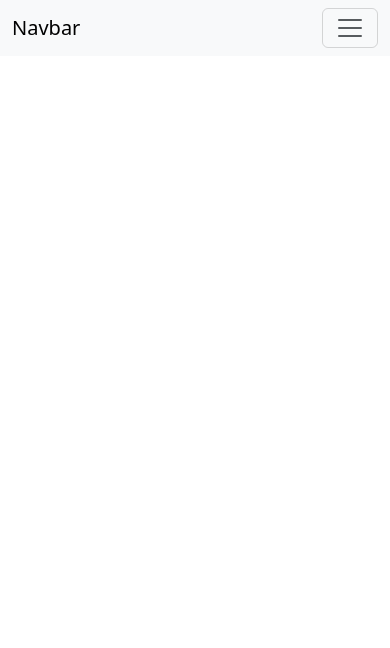
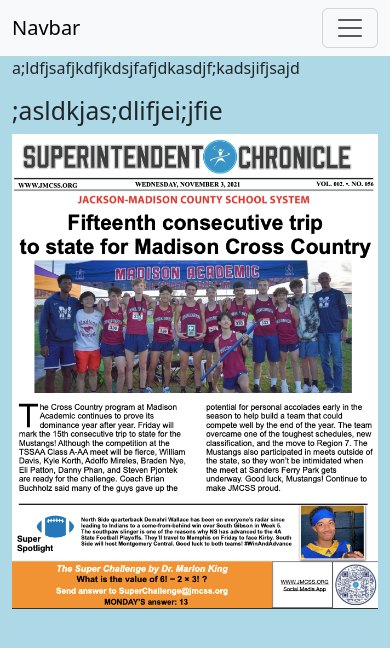
Before and after one commit to westtntrack/Project, a plain HTML site: page index.html in a window 390 px wide. Drawn offline with nearby package versions, Linux system fonts and the light colour scheme.

Commit message:
j,yukgik,ukiky,

```diff
--- a/index.html
+++ b/index.html
@@ -1,16 +1,22 @@
 <!doctype html>
 <html lang="en">
+
 <head>
   <meta charset="utf-8">
   <meta name="viewport" content="width=device-width, initial-scale=1">
   <title>Bootstrap demo</title>
-    <link href="https://cdn.jsdelivr.net/npm/bootstrap@5.3.2/dist/css/bootstrap.min.css" rel="stylesheet" integrity="sha384-T3c6CoIi6uLrA9TneNEoa7RxnatzjcDSCmG1MXxSR1GAsXEV/Dwwykc2MPK8M2HN" crossorigin="anonymous">
+  <link href="https://cdn.jsdelivr.net/npm/bootstrap@5.3.2/dist/css/bootstrap.min.css" rel="stylesheet"
+    integrity="sha384-T3c6CoIi6uLrA9TneNEoa7RxnatzjcDSCmG1MXxSR1GAsXEV/Dwwykc2MPK8M2HN" crossorigin="anonymous">
+  <link rel="stylesheet" href="style.css">
 </head>
+
 <body>
+  <!--Navbar-->
   <nav class="navbar navbar-expand-lg bg-body-tertiary">
     <div class="container-fluid">
       <a class="navbar-brand" href="#">Navbar</a>
-    <button class="navbar-toggler" type="button" data-bs-toggle="collapse" data-bs-target="#navbarSupportedContent" aria-controls="navbarSupportedContent" aria-expanded="false" aria-label="Toggle navigation">
+      <button class="navbar-toggler" type="button" data-bs-toggle="collapse" data-bs-target="#navbarSupportedContent"
+        aria-controls="navbarSupportedContent" aria-expanded="false" aria-label="Toggle navigation">
         <span class="navbar-toggler-icon"></span>
       </button>
       <div class="collapse navbar-collapse" id="navbarSupportedContent">
@@ -28,7 +34,9 @@
             <ul class="dropdown-menu">
               <li><a class="dropdown-item" href="#">Action</a></li>
               <li><a class="dropdown-item" href="#">Another action</a></li>
-            <li><hr class="dropdown-divider"></li>
+              <li>
+                <hr class="dropdown-divider">
+              </li>
               <li><a class="dropdown-item" href="#">Something else here</a></li>
             </ul>
           </li>
@@ -43,6 +51,26 @@
       </div>
     </div>
   </nav>
-    <script src="https://cdn.jsdelivr.net/npm/bootstrap@5.3.2/dist/js/bootstrap.bundle.min.js" integrity="sha384-C6RzsynM9kWDrMNeT87bh95OGNyZPhcTNXj1NW7RuBCsyN/o0jlpcV8Qyq46cDfL" crossorigin="anonymous"></script>
+  <div class="container">
+    <div class="row">
+      <div class="col-md-6">
+        <p>a;ldfjsafjkdfjkdsjfafjdkasdjf;kadsjifjsajd</p>
+      </div>
+      <div class="col-md-6">
+        <h2>;asldkjas;dlifjei;jfie</h2>
+      </div>
+    </div>
+  </div>
+  <div class="container">
+    <div class="row">
+      <img src="img/chronical.png" alt="">
+    </div>
+
+  </div>
+
+  <script src="https://cdn.jsdelivr.net/npm/bootstrap@5.3.2/dist/js/bootstrap.bundle.min.js"
+    integrity="sha384-C6RzsynM9kWDrMNeT87bh95OGNyZPhcTNXj1NW7RuBCsyN/o0jlpcV8Qyq46cDfL" crossorigin="anonymous">
+  </script>
 </body>
+
 </html>
--- /dev/null
+++ b/style.css
@@ -0,0 +1,25 @@
+body {
+    background-color: aquamarine;
+}
+
+/* Navigation*/
+@media screen and (max-width: 1200px) {
+    body {
+      background-color: pink;
+    }
+
+
+
+
+
+  }
+  @media screen and (max-width: 600px) {
+    body {
+      background-color: lightblue;
+    }
+
+
+
+
+
+  }
```
Also changed, not shown: img/chronical.png (added). Lines whose indentation alone changed are shown as unchanged.
